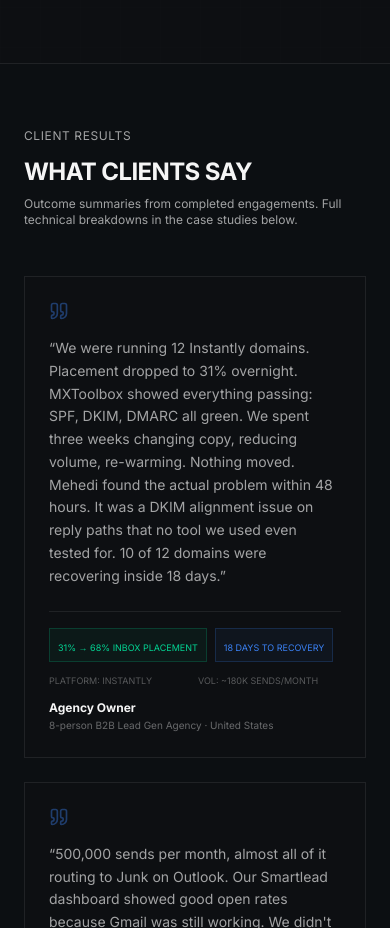
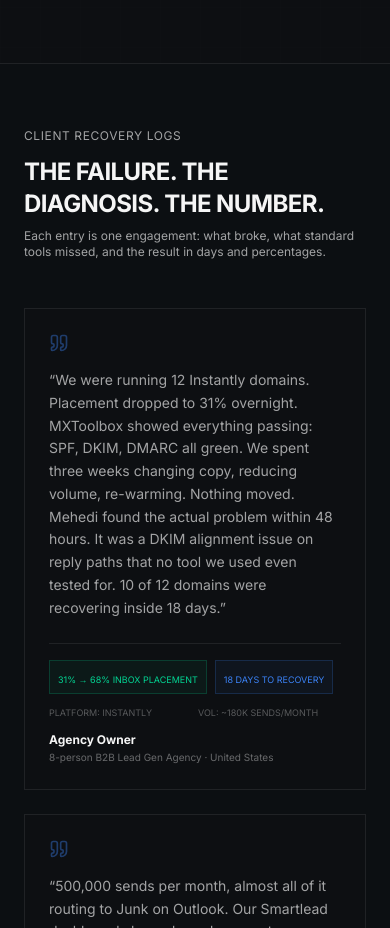
Before and after one commit to mehedi-active24/mehedi-infrastructure-system, a Next.js app: page / in a window 390 px wide. Shown: the part 9726-10654 px from the top of the page. Built offline with nearby package versions, Linux system fonts and the light colour scheme.

Commit message:
Step 3+4: Nav availability signal; testimonials headline specificity
- HeaderNav: 'Infrastructure Status: Active' → 'Accepting new clients · Q3 2026'
- Testimonials: 'What Clients Say' → 'Client Recovery Logs' + new subhead
  matching the actual content density (failure / diagnosis / result)

```diff
--- a/src/components/HeaderNav.tsx
+++ b/src/components/HeaderNav.tsx
@@ -62,14 +62,14 @@ export default function HeaderNav() {
             </span>
           </Link>
 
-          {/* CENTER: System Status Indicator (desktop) */}
-          <div className="hidden lg:flex items-center gap-2 text-[9px] font-mono text-text-secondary/40 uppercase tracking-widest">
+          {/* CENTER: Availability Signal (desktop) */}
+          <div className="hidden lg:flex items-center gap-2 text-[9px] font-mono text-text-secondary/50 uppercase tracking-widest">
             <motion.div
               className="w-1.5 h-1.5 rounded-full bg-emerald-400"
               animate={{ opacity: [1, 0.3, 1] }}
               transition={{ duration: 2.5, repeat: Infinity }}
             />
-            <span>Infrastructure Status: Active</span>
+            <span>Accepting new clients · Q3 2026</span>
           </div>
 
           {/* RIGHT: Navigation (desktop) */}
--- a/src/components/Testimonials.tsx
+++ b/src/components/Testimonials.tsx
@@ -42,12 +42,12 @@ export default function Testimonials() {
       <div className="container mx-auto px-6 max-w-7xl">
 
         <div className="mb-12">
-          <h2 className="text-xs font-mono text-text-secondary uppercase tracking-wider mb-3">Client Results</h2>
+          <h2 className="text-xs font-mono text-text-secondary uppercase tracking-wider mb-3">Client Recovery Logs</h2>
           <h3 className="text-2xl font-bold text-text-primary uppercase tracking-tight">
-            What Clients Say
+            The Failure. The Diagnosis. The Number.
           </h3>
           <p className="text-xs font-mono text-text-secondary mt-2">
-            Outcome summaries from completed engagements. Full technical breakdowns in the case studies below.
+            Each entry is one engagement: what broke, what standard tools missed, and the result in days and percentages.
           </p>
         </div>
 
```
